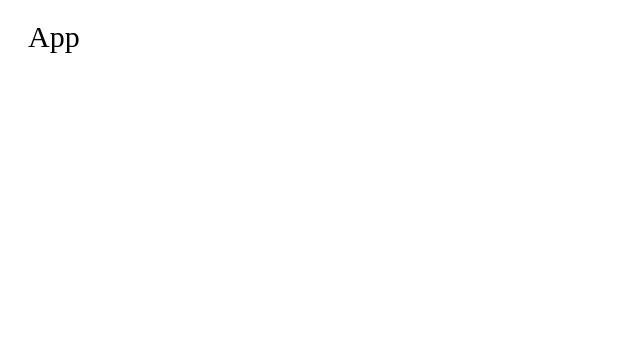
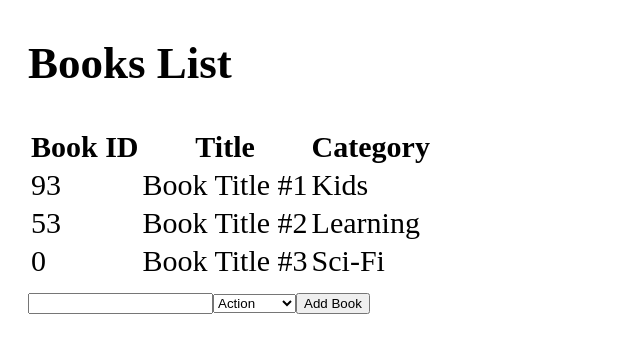
Before and after one commit to bettercallazamat/react-bookstore, a React (Create React App) app: page / in a window 1280 px wide. Shown: the top 352 px of the page, without its empty margins (0-640 px from the left). Built offline with nearby package versions, Linux system fonts and the light colour scheme.

Commit message:
Create components, actions and reducers

```diff
--- a/src/App.js
+++ b/src/App.js
@@ -1,9 +1,12 @@
 import './App.css';
+import BooksList from './containers/BooksList';
+import BooksForm from './containers/BooksForm';
 
 function App() {
   return (
     <div className="App">
-      App
+      <BooksList />
+      <BooksForm />
     </div>
   );
 }
--- /dev/null
+++ b/src/components/Book.js
@@ -0,0 +1,19 @@
+import PropTypes from 'prop-types';
+
+function Book({ id, title, category }) {
+  return (
+    <tr>
+      <td>{id}</td>
+      <td>{title}</td>
+      <td>{category}</td>
+    </tr>
+  );
+}
+
+Book.propTypes = {
+  id: PropTypes.number.isRequired,
+  title: PropTypes.string.isRequired,
+  category: PropTypes.string.isRequired,
+};
+
+export default Book;
--- /dev/null
+++ b/src/containers/BooksForm.js
@@ -0,0 +1,21 @@
+const categories = ['Action', 'Biography', 'History', 'Horror', 'Kids', 'Learning', 'Sci-Fi'];
+
+const BooksForm = () => {
+  const options = categories.map((category) => (
+    <option value={category} key={category}>
+      {category}
+    </option>
+  ));
+
+  return (
+    <form className="booksForm">
+      <input type="text" className="titleInput" />
+      <select>
+        {options}
+      </select>
+      <button type="submit">Add Book</button>
+    </form>
+  );
+};
+
+export default BooksForm;
--- /dev/null
+++ b/src/containers/BooksList.js
@@ -0,0 +1,34 @@
+import { useSelector } from 'react-redux';
+import Book from '../components/Book';
+
+const BooksList = () => {
+  const books = useSelector((state) => state.bookReducer);
+  return (
+    <div>
+      <h2>Books List</h2>
+      <table>
+        <thead>
+          <tr>
+            <th>Book ID</th>
+            <th>Title</th>
+            <th>Category</th>
+          </tr>
+        </thead>
+        <tbody>
+          {
+            books.map((book) => (
+              <Book
+                key={book.id}
+                id={book.id}
+                title={book.title}
+                category={book.category}
+              />
+            ))
+          }
+        </tbody>
+      </table>
+    </div>
+  );
+};
+
+export default BooksList;
--- a/src/index.js
+++ b/src/index.js
@@ -1,13 +1,39 @@
 import React from 'react';
 import ReactDOM from 'react-dom';
 import './index.css';
+import { createStore } from 'redux';
+import { Provider } from 'react-redux';
 import App from './App';
 import reportWebVitals from './reportWebVitals';
+import rootReducer from './reducers/index';
+
+const bookReducer = [
+  {
+    id: Math.floor(Math.random() * 100),
+    title: 'Book Title #1',
+    category: 'Kids',
+  },
+
+  {
+    id: Math.floor(Math.random() * 100),
+    title: 'Book Title #2',
+    category: 'Learning',
+  },
+
+  {
+    id: Math.floor(Math.random() * 100),
+    title: 'Book Title #3',
+    category: 'Sci-Fi',
+  },
+];
+
+const initialState = { bookReducer };
+const store = createStore(rootReducer, initialState);
 
 ReactDOM.render(
-  <React.StrictMode>
+  <Provider store={store}>
     <App />
-  </React.StrictMode>,
+  </Provider>,
   document.getElementById('root'),
 );
 
--- /dev/null
+++ b/src/reducers/books.js
@@ -0,0 +1,15 @@
+const CREATE_BOOK = 'CREATE_BOOK';
+const REMOVE_BOOK = 'REMOVE_BOOK';
+
+const bookReducer = (state = [], action) => {
+  switch (action.type) {
+    case CREATE_BOOK:
+      return [...state, action.book];
+    case REMOVE_BOOK:
+      return state.filter((book) => book.id !== action.book.id);
+    default:
+      return state;
+  }
+};
+
+export default bookReducer;
--- /dev/null
+++ b/src/reducers/index.js
@@ -0,0 +1,6 @@
+import { combineReducers } from 'redux';
+import bookReducer from './books';
+
+const rootReducer = combineReducers({ bookReducer });
+
+export default rootReducer;
```
Also changed, not shown: src/actions/index.js (added, +11 -0 lines).
